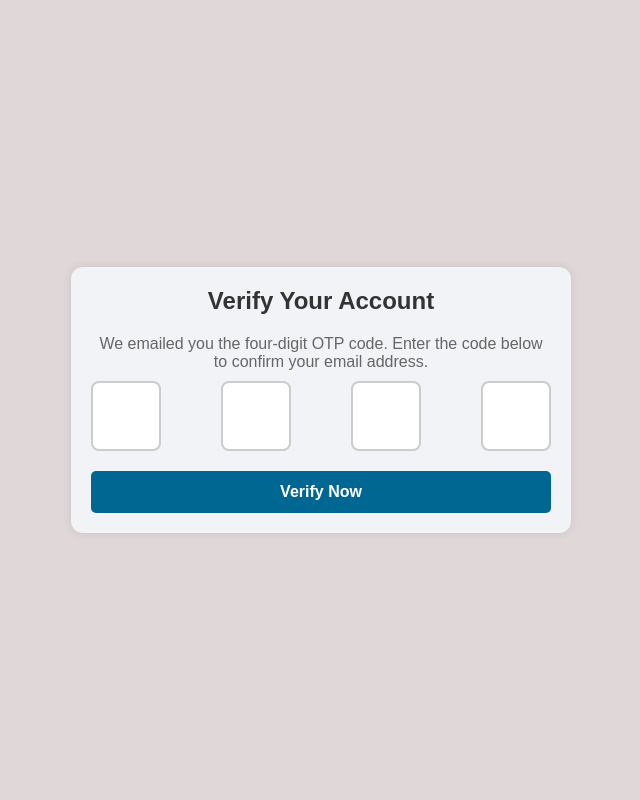
After one commit to itsujwal11/crs-new-updated-project, a PHP site: page /login/verify.php in a window 1280 px wide. The commit adds this page. Shown: the whole page, without its empty margins (319-959 px from the left). Run offline with PHP 8.4, Linux system fonts and the light colour scheme.

Commit message:
modified

```diff
--- /dev/null
+++ b/form.css
@@ -0,0 +1,142 @@
+* {
+  margin: 0;
+  padding: 0;
+  box-sizing: border-box;
+  font-family: "Poppins", sans-serif;
+}
+
+body {
+  position: relative;
+  background: #f2f3f7;
+  display: flex;
+  justify-content: center;
+  align-items: center;
+  min-height: 100vh;
+}
+
+.form {
+  background: #fff;
+  width: 100%;
+  max-width: 400px;
+  border-radius: 10px;
+  padding: 30px;
+  box-shadow: 0 0 20px rgba(0, 0, 0, 0.1);
+}
+
+.form h2 {
+  font-size: 24px;
+  font-weight: 600;
+  margin-bottom: 15px;
+  color: #333;
+}
+
+.form p {
+  font-size: 14px;
+  margin-bottom: 20px;
+  color: #666;
+}
+
+.fields-input {
+  display: flex;
+  justify-content: space-between;
+  align-items: center;
+  margin-bottom: 20px;
+}
+
+.otp_field {
+  width: 70px;
+  height: 70px;
+  font-size: 32px;
+  border: 2px solid #ccc;
+  border-radius: 8px;
+  text-align: center;
+  outline: none;
+}
+
+.form form .button {
+  width: 100%;
+  padding: 12px 0;
+  background-color: #006692;
+  color: #fff;
+  font-size: 16px;
+  font-weight: 600;
+  border: none;
+  border-radius: 5px;
+  cursor: pointer;
+  transition: background-color 0.3s;
+}
+
+.form form .error-text{
+
+  display: none;
+  color: #851923;
+  padding: 4px 6px;
+  text-align: center;
+  border-radius: 4px;
+  background: #ffe3e5;
+  border: 1px solid #dfa5ab;
+  margin-bottom: 8px;
+}
+
+.form form .button:hover {
+  background-color: #00587a;
+}
+
+@media screen and (max-width: 480px) {
+  .opt_field {
+    width: 60px;
+    height: 60px;
+    font-size: 24px;
+  }
+}
+
+
+/* form.css */
+* {
+  margin: 0;
+  padding: 0;
+  box-sizing: border-box;
+  font-family: "Poppins", sans-serif;
+}
+
+body {
+  position: relative;
+  background: #e0d8d8;
+  display: flex;
+  justify-content: center;
+  align-items: center;
+  min-height: 100vh;
+}
+
+.form {
+  position: relative;
+  background: #f2f3f7;
+  width: 100%;
+  max-width: 500px;
+  border-radius: 12px;
+  padding: 20px;
+  box-sizing: border-box;
+  text-align: center;
+  box-shadow: 0 0 10px rgba(0, 0, 0, 0.1);
+}
+
+.form h2 {
+  font-size: 24px;
+  font-weight: 700;
+  margin-bottom: 20px;
+}
+
+.form p {
+  font-size: 16px;
+  margin-bottom: 10px;
+}
+
+.form a {
+  color: #006692;
+  text-decoration: none;
+  font-weight: 600;
+}
+
+.form a:hover {
+  text-decoration: underline;
+}
--- /dev/null
+++ b/js/verify.js
@@ -0,0 +1,24 @@
+document.addEventListener('DOMContentLoaded', function() {
+    const otpFields = document.querySelectorAll('.otp_field');
+
+    otpFields.forEach(function(field, index) {
+      field.addEventListener('input', function(event) {
+        const input = event.target;
+        const nextInput = otpFields[index + 1];
+        const prevInput = otpFields[index - 1];
+
+        if (!isNaN(input.value) && input.value !== '') {
+          if (nextInput && input.value !== '') {
+            nextInput.focus();
+          }
+        } else if (event.inputType === 'deleteContentBackward' && prevInput) {
+          prevInput.focus();
+        }
+
+        // Limit input to one character
+        if (input.value.length > 1) {
+          input.value = input.value.slice(0, 1);
+        }
+      });
+    });
+  });
--- /dev/null
+++ b/verify.php
@@ -0,0 +1,60 @@
+<?php
+session_start();
+
+include 'config.php';
+
+if (isset($_POST['verify'])) {
+  $otp1 = mysqli_real_escape_string($conn, $_POST['otp1']);
+  $otp2 = mysqli_real_escape_string($conn, $_POST['otp2']);
+  $otp3 = mysqli_real_escape_string($conn, $_POST['otp3']);
+  $otp4 = mysqli_real_escape_string($conn, $_POST['otp4']);
+  $otp_code = $otp1 . $otp2 . $otp3 . $otp4;
+
+  if ($_SESSION['otp_code'] === $otp_code) {
+      // OTP is correct, update user's verified status
+      $email = $_SESSION['verify_email'];
+      $update_sql = "UPDATE users SET verified=1 WHERE email='$email'";
+      $update_result = mysqli_query($conn, $update_sql);
+
+      if ($update_result) {
+          // Redirect to verification success page
+          header('Location: verification_success.php');
+          exit();
+      } else {
+          echo "Error updating user's status.";
+      }
+  } else {
+      echo "Invalid OTP code. Please try again.";
+  }
+}
+
+?>
+
+
+<!DOCTYPE html>
+<html lang="en">
+<head>
+  <meta charset="UTF-8">
+  <meta name="viewport" content="width=device-width, initial-scale=1.0">
+  <title>Verify</title>
+  <link rel="stylesheet" href="form.css">
+</head>
+<body>
+  <div class="form">
+    <h2>Verify Your Account</h2>
+    <p>We emailed you the four-digit OTP code. Enter the code below to confirm your email address.</p>
+    <form action="verify.php" method="post" autocomplete="off">
+      <div class="fields-input">
+        <input type="text" name="otp1" class="otp_field" maxlength="1" required>
+        <input type="text" name="otp2" class="otp_field" maxlength="1" required>
+        <input type="text" name="otp3" class="otp_field" maxlength="1" required>
+        <input type="text" name="otp4" class="otp_field" maxlength="1" required>
+      </div>
+      <div class="submit">
+        <input type="submit" value="Verify Now" class="button" name="verify">
+      </div>
+    </form>
+  </div>
+  <script src="js/verify.js"></script>
+</body>
+</html>
```
Also changed, not shown: otp_verify.php (added, +21 -0 lines), register.php (+26 -9 lines), verification_success.php (added, +16 -0 lines), js/script.js (renamed from script.js).
